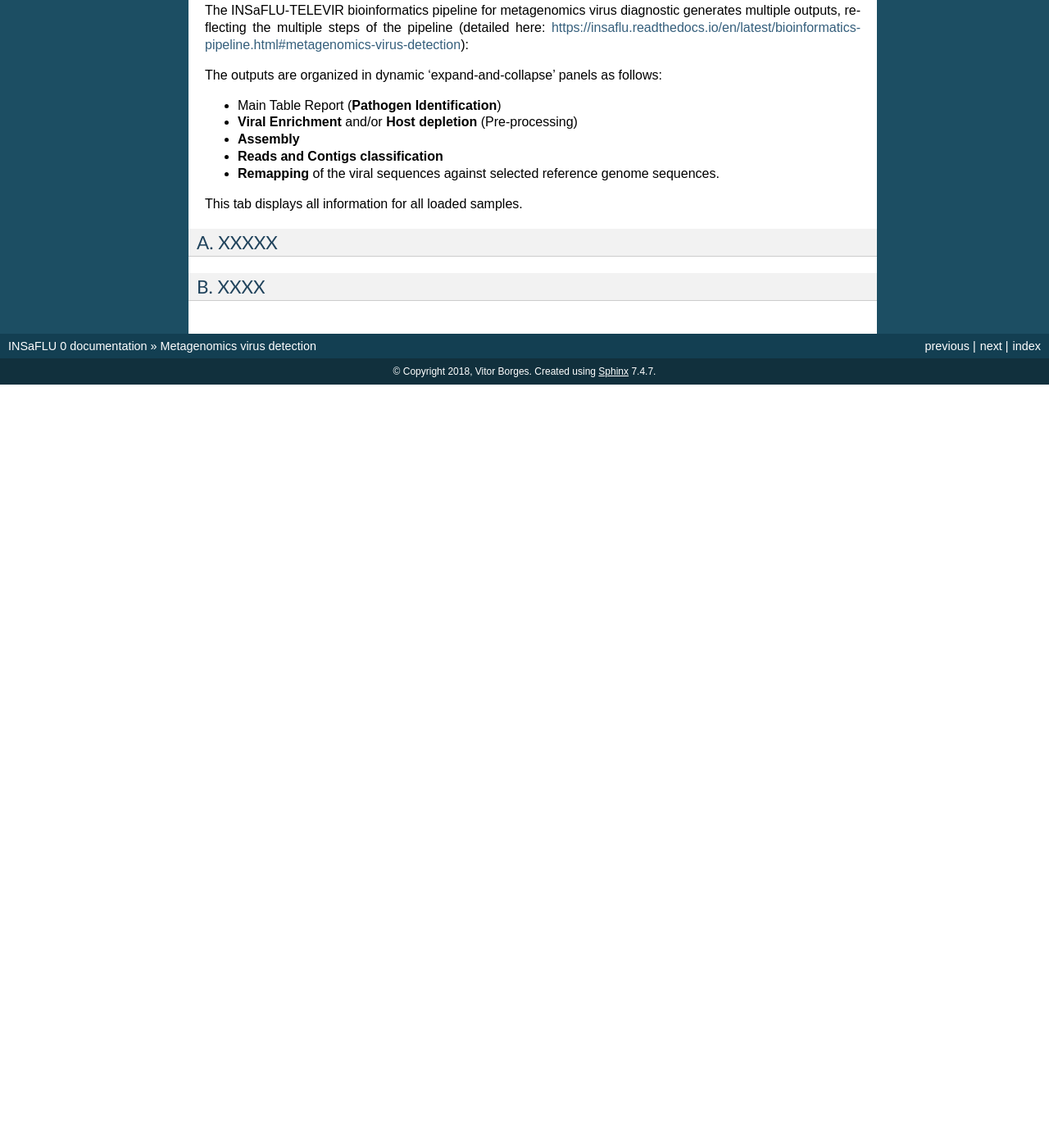
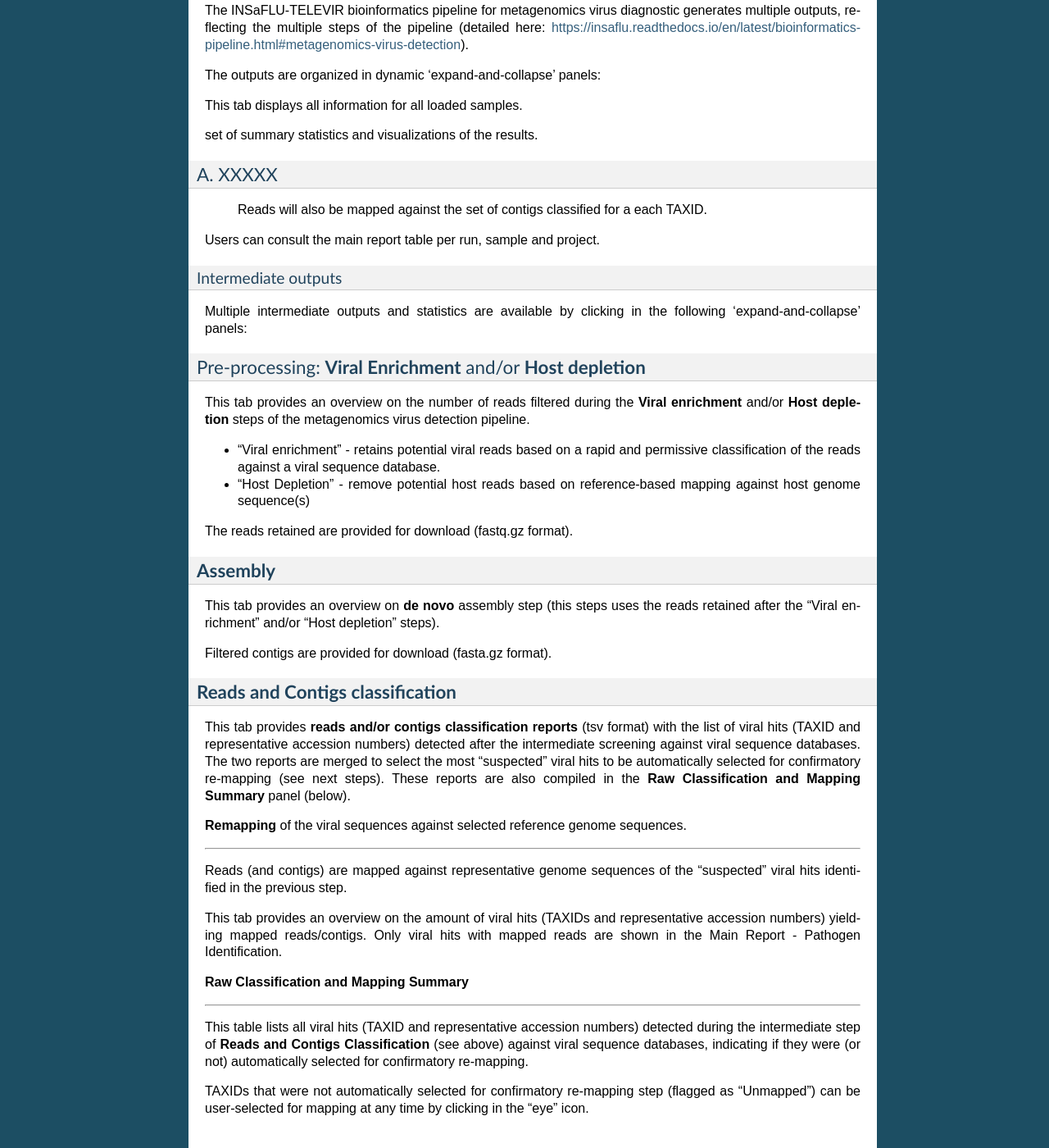
Before and after one commit to INSaFLU/insaflu_docs, a Sphinx documentation site: the page built from docs/metagenomics_virus_detection.rst, in a window 1280 px wide and 1400 px high, scrolled down 1535 px. Shown: the whole window at 82% size. Built offline with Sphinx 7.4.7, drawn with Linux system fonts in a browser that asks for light colours; formulas are drawn with MathJax 3; before the commit the page ends 2004 px from its top, so only the background shows below that.

Commit message:
Add intermediate outputs

```diff
--- a/docs/metagenomics_virus_detection.rst
+++ b/docs/metagenomics_virus_detection.rst
@@ -55,36 +55,74 @@
 
 By clicking in *Run panel*, users can get an overviwe of the workflows run.
 
+
 Output Visualization and Download
 ++++++++++++++++++++++++++++++++++
 
-The INSaFLU-TELEVIR bioinformatics pipeline for metagenomics virus diagnostic generates multiple outputs, reflecting the multiple steps of the pipeline (detailed here: https://insaflu.readthedocs.io/en/latest/bioinformatics-pipeline.html#metagenomics-virus-detection):
+The INSaFLU-TELEVIR bioinformatics pipeline for metagenomics virus diagnostic generates multiple outputs, reflecting the multiple steps of the pipeline (detailed here: https://insaflu.readthedocs.io/en/latest/bioinformatics-pipeline.html#metagenomics-virus-detection).
 
-The outputs are organized in dynamic 'expand-and-collapse' panels as follows:
-
-- Main Table Report (**Pathogen Identification**)
+The outputs are organized in dynamic 'expand-and-collapse' panels:
 
 
-
-- **Viral Enrichment** and/or **Host depletion** (Pre-processing)
-- **Assembly**
-- **Reads and Contigs classification**
-- **Remapping** of the viral sequences against selected reference genome sequences.
-
-
-
-
-
-Pre-processing: **Viral Enrichment** and/or **Host depletion** (Pre-processing)
---------------------------------------------------------------------------------
+Main report - **Pathogen identification**
+-----------------------------------------
 
 This tab displays all information for all loaded samples.
+
+set of summary statistics and visualizations of the results.
 
 A. XXXXX
 ..............................................................................
 
 
 
+ Reads will also be mapped against the set of contigs classified for a each TAXID.
+Users can consult the main report table per run, sample and project.
 
-B. XXXX
-...............................................................................
+
+Intermediate outputs
+---------------------
+
+Multiple intermediate outputs and statistics are available by clicking in the following 'expand-and-collapse' panels:
+
+Pre-processing: **Viral Enrichment** and/or **Host depletion**
+..............................................................
+
+This tab provides an overview on the number of reads filtered during the **Viral enrichment** and/or **Host depletion** steps of the metagenomics virus detection pipeline.
+
+- "Viral enrichment" - retains potential viral reads based on a rapid and permissive classification of the reads against a viral sequence database.
+- "Host Depletion" - remove potential host reads based on reference-based mapping against host genome sequence(s)
+
+The reads retained are provided for download (fastq.gz format).
+
+
+**Assembly**
+............
+
+This tab provides an overview on **de novo** assembly step (this steps uses the reads retained after the "Viral enrichment" and/or "Host depletion" steps).
+
+Filtered contigs are provided for download (fasta.gz format).
+
+**Reads and Contigs classification**
+....................................
+
+This tab provides **reads and/or contigs classification reports** (tsv format) with the list of viral hits (TAXID and representative accession numbers) detected after the intermediate screening  against viral sequence databases. The two reports are merged to select the most "suspected" viral hits to be automatically selected for confirmatory re-mapping (see next steps). These reports are also compiled in the **Raw Classification and Mapping Summary** panel (below).
+
+
+**Remapping** of the viral sequences against selected reference genome sequences.
+
+.................................................................................
+
+Reads (and contigs) are mapped against  representative genome sequences of the "suspected" viral hits identified in the previous step.
+
+This tab provides an overview on the amount of viral hits (TAXIDs and representative accession numbers) yielding mapped reads/contigs. Only viral hits with mapped reads are shown in the Main Report - Pathogen Identification.
+
+
+
+**Raw Classification and Mapping Summary**
+
+.................................................................................
+
+This table lists all viral hits (TAXID and representative accession numbers) detected during the intermediate step of **Reads and Contigs Classification** (see above) against viral sequence databases, indicating if they were (or not) automatically selected for confirmatory re-mapping.
+
+TAXIDs that were not automatically selected for confirmatory re-mapping step (flagged as "Unmapped") can be user-selected for mapping at any time by clicking in the "eye" icon.
```
